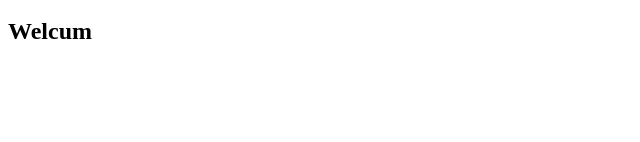
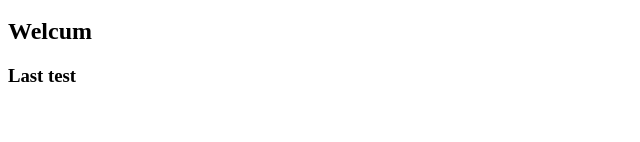
Before and after one commit to JacckietY/techno-shop, an Angular app: page / in a window 1280 px wide. Shown: the part 158-300 px from the top of the page, without its empty margins (0-640 px from the left). Built offline with nearby package versions, Linux system fonts and the light colour scheme.

Commit message:
last test

```diff
--- a/src/app/app.component.html
+++ b/src/app/app.component.html
@@ -2,3 +2,4 @@
 <h1>Your Add here</h1>
 <p>Lorem ipsum dolor sit amet, consectetur adipisicing elit.</p>
 <h2>Welcum</h2>
+<h3>Last test</h3>
```
